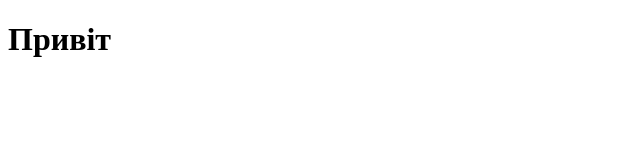
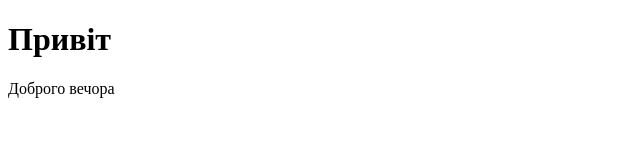
Before and after one commit to MadGenius16/Tutorial, a plain HTML site: page index.html in a window 1280 px wide. Shown: the whole page, without its empty margins (0-640 px from the left). Drawn offline with Linux system fonts and the light colour scheme.

Commit message:
Update index.html
Доброго вечора

```diff
--- a/index.html
+++ b/index.html
@@ -7,5 +7,6 @@
 </head>
 <body>
     <h1>Привіт</h1>
+    <p>Доброго вечора</p>
 </body>
 </html>
```
